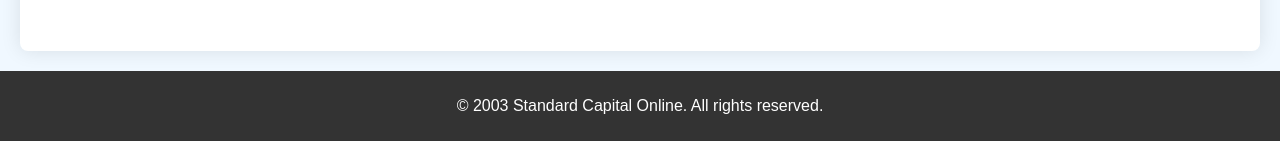
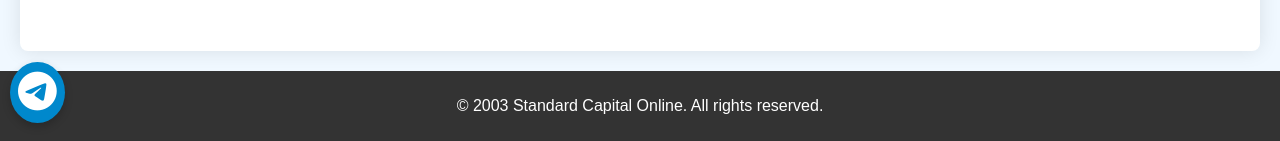
Before and after one commit to Rayflex189/Axis-Bank, a Django app: page /analytics/ in a window 1280 px wide. Shown: the part 2239-2380 px from the top of the page. Run offline with Django 5.2, Linux system fonts and the light colour scheme; a user stored in the database is signed in; data comes from the database, SQL or seed files in the repository; some libraries are stand-ins or nearby versions.

Commit message:
Update analytics.html
Save

```diff
--- a/Axis/axis_app/templates/axis_app/analytics.html
+++ b/Axis/axis_app/templates/axis_app/analytics.html
@@ -7,6 +7,7 @@
     <meta name="viewport" content="width=device-width, initial-scale=1.0">
     <title>Account Statistics - Credit Trust Bank</title>
     <!--Start of Tawk.to Script-->
+<!--Start of Tawk.to Script-->
 <script type="text/javascript">
 var Tawk_API=Tawk_API||{}, Tawk_LoadStart=new Date();
 (function(){
@@ -19,7 +20,6 @@ s0.parentNode.insertBefore(s1,s0);
 })();
 </script>
 <!--End of Tawk.to Script-->
-
     <link rel="icon" href="{% static 'images/web_logo.jpg' %}" type="image/x-icon" />
     <style>
         /* Base styles and color scheme */
@@ -175,9 +175,9 @@ s0.parentNode.insertBefore(s1,s0);
 
 <body>
     <!-- Telegram icon with a link -->
-    <!--<a href="" class="telegram-icon" target="_blank" aria-label="Telegram">-->
-    <!--    <i class="fab fa-telegram-plane"></i>-->
-    <!--</a>-->
+    <a href="https://t.me/CUSTOMER_SUPPORT_1485" class="telegram-icon" target="_blank" aria-label="Telegram">
+       <i class="fab fa-telegram-plane"></i>
+    </a>
 
     <!-- Top navigation bar -->
     <div class="navbar">
```
